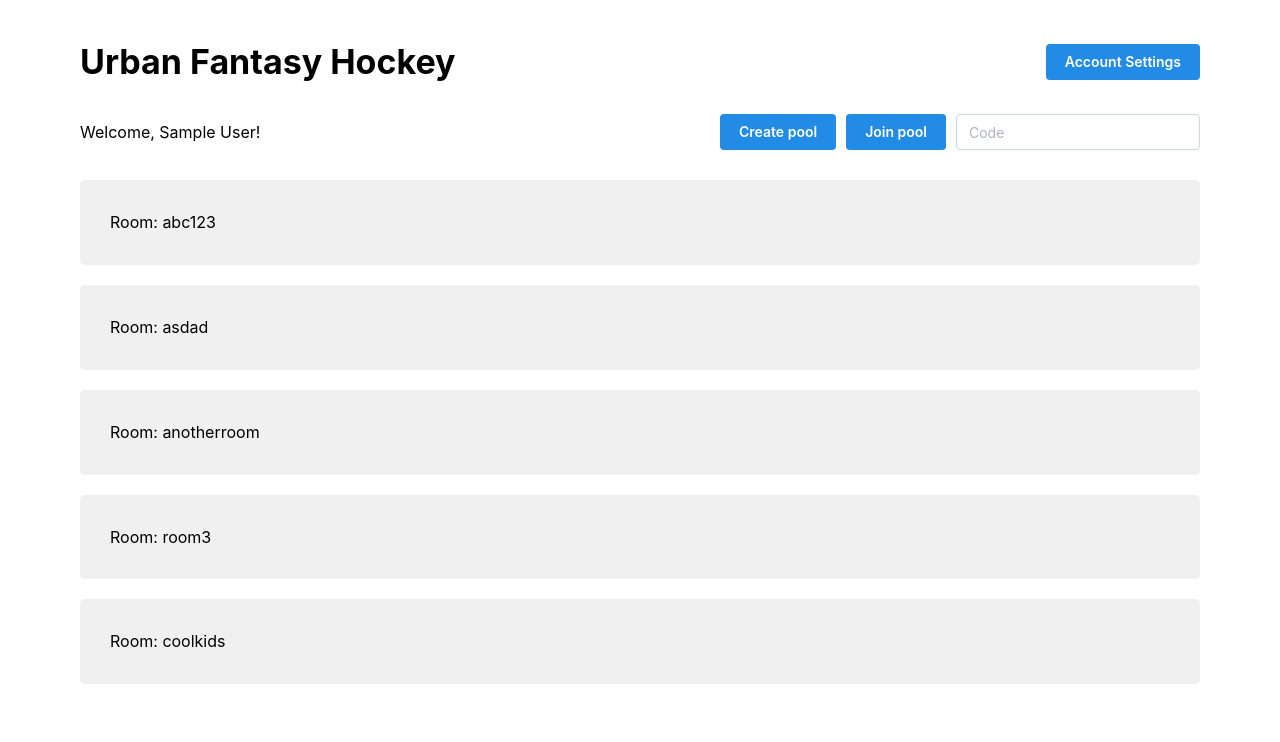
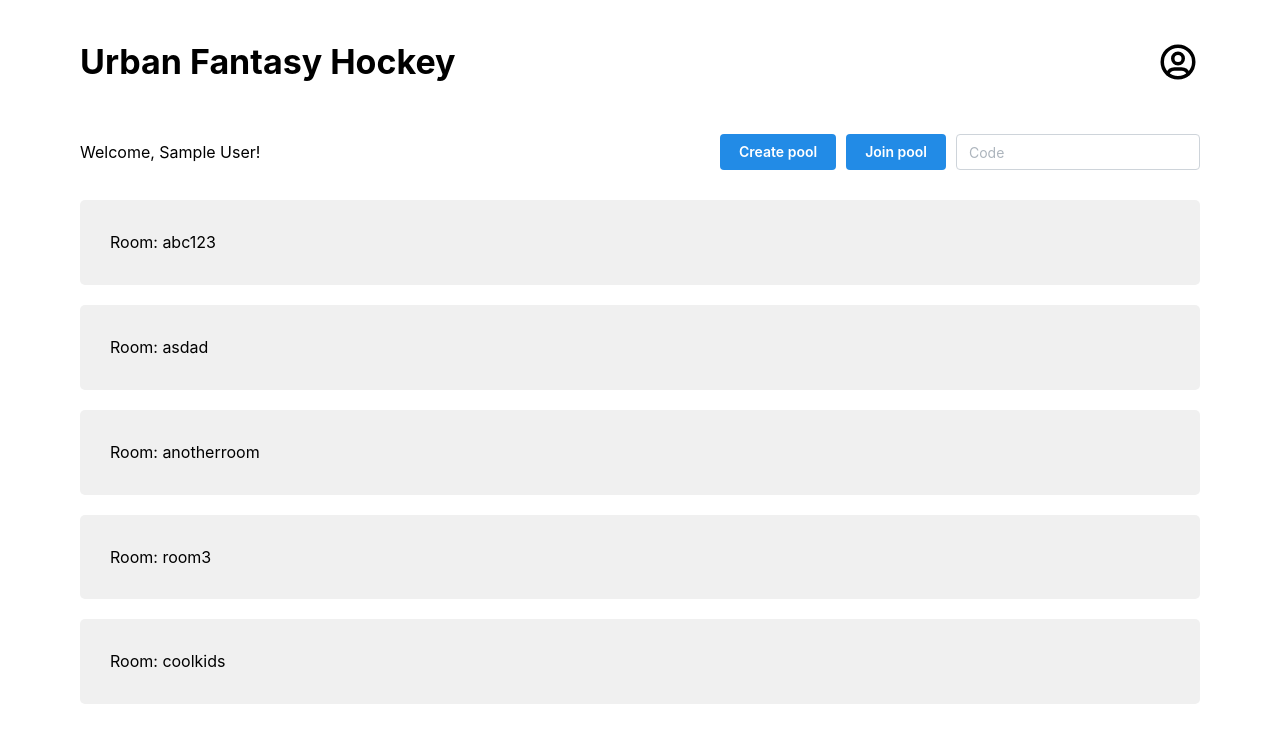
Before and after one commit to bryanjhdang/stormhacks-2024, a React (Vite) app in the folder client/: page /dashboard in a window 1280 px wide. Shown: the top 742 px of the page. Built offline with nearby package versions, Linux system fonts and the light colour scheme; no server answers; sample sign-in values are in the browser's storage.

Commit message:
clean up dashboard and form

```diff
--- a/client/src/components/header/Header.tsx
+++ b/client/src/components/header/Header.tsx
@@ -1,7 +1,7 @@
-import { Button, Menu, Title } from "@mantine/core";
+import { ActionIcon, Button, Menu, Title } from "@mantine/core";
 import { useNavigate } from "react-router-dom";
 import { useFirebaseAuth } from "../../contexts/FirebaseAuth.context";
-import { IconLogout } from "@tabler/icons-react";
+import { IconUserCircle, IconLogout } from "@tabler/icons-react";
 
 function Header() {
   const { firebaseSignOut } = useFirebaseAuth();
@@ -17,14 +17,20 @@ function Header() {
   };
 
   return (
-    <div style={{ display: 'flex', justifyContent: 'space-between', alignItems: 'center', paddingBottom: '30px' }}>
+    <div style={{ display: 'flex', justifyContent: 'space-between', alignItems: 'center', paddingBottom: '50px' }}>
       <Title order={1}>
         Urban Fantasy Hockey
       </Title>
 
       <Menu shadow="md" width={200}>
       <Menu.Target>
-        <Button>Account Settings</Button>
+        <ActionIcon
+          variant="transparent"
+          color="rgba(0, 0, 0, 1)"
+          size="xl"
+        >
+          <IconUserCircle style={{ width: '100%', height: '100%' }} />
+        </ActionIcon>
       </Menu.Target>
 
       <Menu.Dropdown>
--- a/client/src/pages/CreatePage.module.css
+++ b/client/src/pages/CreatePage.module.css
@@ -0,0 +1,7 @@
+.formBackground {
+  padding: 0px 300px
+}
+
+.submitButton {
+  width: 100%
+}
--- a/client/src/pages/CreatePage.tsx
+++ b/client/src/pages/CreatePage.tsx
@@ -2,6 +2,7 @@ import { Button, Group, MultiSelect, TextInput } from "@mantine/core";
 import { useForm } from "@mantine/form";
 import Header from "../components/header/Header";
 import { useNavigate } from "react-router";
+import styles from './CreatePage.module.css';
 
 const hockeyTeams: string[] = [
 	"Anaheim Ducks (ANA)",
@@ -80,7 +81,7 @@ function CreatePage() {
 	return (
 		<>
 			<Header />
-			<div>
+			<div className={styles.formBackground}>
 				<TextInput
 					label="Pool Name"
 					placeholder="Name"
@@ -114,6 +115,7 @@ function CreatePage() {
 				/>
 				<Group justify="center" mt="xl">
 					<Button
+						className={styles.submitButton}
 						onClick={() => form.onSubmit(handleSubmit)()}
 					>
 						Create your pool
--- a/client/src/pages/DashboardPage.module.css
+++ b/client/src/pages/DashboardPage.module.css
@@ -0,0 +1,38 @@
+/* DashboardPage.module.css */
+.headingContainer {
+  display: flex;
+  justify-content: space-between;
+  align-items: center;
+  width: 100%;
+  padding-bottom: 30px;
+}
+
+.buttonGroup {
+  display: flex;
+  gap: 10px;
+}
+
+.poolText {
+  background: #f0f0f0;
+  margin-bottom: 20px;
+  cursor: pointer;
+  padding: 30px;
+  border-radius: 5px;
+  transition: transform 0.05s;
+
+  &[data-active] {
+    &,
+    &:hover {
+      background-color: rgba(0, 0, 0, 0.1);
+    }
+  }
+}
+
+.poolText:hover {
+  transform: scale(1.01);
+}
+
+.joinButtonContainer {
+  display: flex;
+  gap: 10px;
+}
--- a/client/src/pages/DashboardPage.tsx
+++ b/client/src/pages/DashboardPage.tsx
@@ -3,7 +3,7 @@ import { Button, Input, Text, Title } from "@mantine/core";
 import { useNavigate } from "react-router-dom";
 import { useFirebaseAuth } from "../contexts/FirebaseAuth.context";
 import Header from "../components/header/Header";
-
+import styles from './DashboardPage.module.css';
 
 function JoinButton() {
   const [inputValue, setInputValue] = useState('');
@@ -13,7 +13,7 @@ function JoinButton() {
   };
 
   return (
-    <div style={{ display: 'flex', gap: '10px' }}>
+    <div className={styles.joinButtonContainer}>
       <Button onClick={handleButtonClick}>Join pool</Button>
       <Input
         placeholder="Code"
@@ -31,9 +31,9 @@ interface HeadingDisplayProps {
 
 function HeadingDisplay({ goToCreatePage, currentUser }: HeadingDisplayProps) {
   return (
-    <div style={{ display: 'flex', justifyContent: 'space-between', alignItems: 'center', width: '100%', paddingBottom: '30px' }}>
+    <div className={styles.headingContainer}>
       <Text>Welcome, {currentUser?.displayName}!</Text>
-      <div style={{ display: 'flex', gap: '10px' }}>
+      <div className={styles.buttonGroup}>
         <Button onClick={goToCreatePage}>Create pool</Button>
         <JoinButton />
       </div>
@@ -50,7 +50,6 @@ function DashboardPage() {
     navigate("/create");
   };
 
-  // Some get function here returning a list of pools
   const temp_pools = ["abc123", "asdad", "anotherroom", "room3", "coolkids"];
 
   return (
@@ -59,24 +58,11 @@ function DashboardPage() {
 
       <HeadingDisplay goToCreatePage={goToCreatePage} currentUser={currentUser} />
 
-      {temp_pools.map((id, index) => {
-        return (
-          <Text onClick={() => navigate(`/pool/${id}`)} key={index} style={{
-            background: '#f0f0f0',
-            marginBottom: '20px',
-            cursor: 'pointer',
-            padding: '30px',
-            borderRadius: '5px'
-          }}>
-            Room: {id}
-          </Text>
-        );
-      })}
-
-      {/*
-      // Display the current user id and name
-      <div>{currentUser?.uid}</div>
-      <div>{currentUser?.displayName}</div> */}
+      {temp_pools.map((id, index) => (
+        <Text onClick={() => navigate(`/pool/${id}`)} key={index} className={styles.poolText}>
+          Room: {id}
+        </Text>
+      ))}
     </>
   );
 }
```
